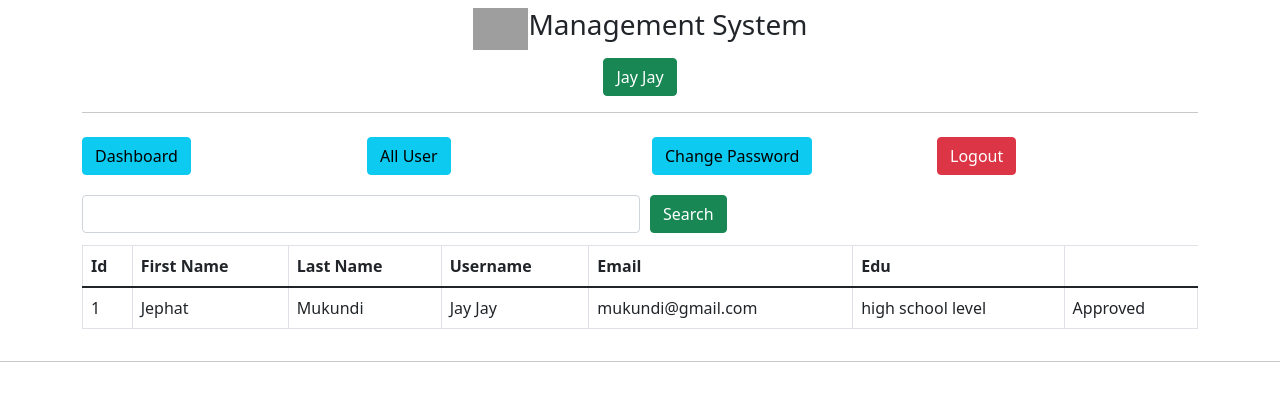
After one commit to MJephat/management, a Flask app: page /admin/get-all-user in a window 1280 px wide. The commit adds this page. Shown: the top 401 px of the page. Run offline with Flask 3, Linux system fonts and the light colour scheme; a user stored in the database is signed in; grey boxes are pictures that could not be loaded.

Commit message:
worked on admin login and logout

```diff
--- a/main.py
+++ b/main.py
@@ -25,20 +25,112 @@ class User(db.Model):
     status=db.Column(db.Integer, default=1, nullable=False)
 
     def __repr__(self):
-        return f'User("{self.fname}","{self.lname}","{self.email}","{self.username}","{self.edu}","{self.password})'
+        return f'User("{self.fname}","{self.lname}","{self.email}","{self.username}","{self.edu}","{self.password}")'
 
-#create table
-# db.create_all()
+#creating admin class
+class Admin(db.Model):
+    id = db.Column(db.Integer, primary_key=True)
+    username = db.Column(db.String(255), nullable=False)
+    password = db.Column(db.String(255), nullable=False)
+
+    def __repr__(self):
+        return f'Admin("{self.username}","{self.id}")'
+# insert admin once
+# admin=Admin(username='martin', password=bcrypt.generate_password_hash('martin123',10))
+# db.session.add(admin)
+# db.session.commit()
 
 # main index
 @app.route('/')
 def index():
-    return render_template('index.html', title='')
+    return render_template('index.html',title="")
 
-# admin login
-@app.route('/admin/')
+
+# admin loign
+@app.route('/admin/',methods=["POST","GET"])
 def adminIndex():
-    return render_template('admin/index.html', title='Admin Login')
+    # chect the request is post or not
+    if request.method == 'POST':
+        # get the value of field
+        username = request.form.get('username')
+        password = request.form.get('password')
+        # check the value is not empty
+        if username=="" and password=="":
+            flash('Please fill all the field','danger')
+            return redirect('/admin/')
+        else:
+            # login admin by username
+            admins=Admin().query.filter_by(username=username).first()
+            if admins and bcrypt.check_password_hash(admins.password,password):
+                session['admin_id']=admins.id
+                session['admin_name']=admins.username
+                flash('Login Successfully','success')
+                return redirect('/admin/dashboard')
+            else:
+                flash('Invalid Email and Password','danger')
+                return redirect('/admin/')
+    else:
+        return render_template('admin/index.html',title="Admin Login")
+
+# admin Dashboard
+@app.route('/admin/dashboard')
+def adminDashboard():
+    if not session.get('admin_id'):
+        return redirect('/admin/')
+    totalUser=User.query.count()
+    totalApprove=User.query.filter_by(status=1).count()
+    NotTotalApprove=User.query.filter_by(status=0).count()
+    return render_template('admin/dashboard.html',title="Admin Dashboard",totalUser=totalUser,totalApprove=totalApprove,NotTotalApprove=NotTotalApprove)
+
+# admin get all user
+@app.route('/admin/get-all-user', methods=["POST","GET"])
+def adminGetAllUser():
+    if not session.get('admin_id'):
+        return redirect('/admin/')
+    if request.method== "POST":
+        search=request.form.get('search')
+        users=User.query.filter(User.username.like('%'+search+'%')).all()
+        return render_template('admin/all-user.html',title='Approve User',users=users)
+    else:
+        users=User.query.all()
+        return render_template('admin/all-user.html',title='Approve User',users=users)
+
+@app.route('/admin/approve-user/<int:id>')
+def adminApprove(id):
+    if not session.get('admin_id'):
+        return redirect('/admin/')
+    User().query.filter_by(id=id).update(dict(status=1))
+    db.session.commit()
+    flash('Approve Successfully','success')
+    return redirect('/admin/get-all-user')
+
+# change admin password
+@app.route('/admin/change-admin-password',methods=["POST","GET"])
+def adminChangePassword():
+    admin=Admin.query.get(1)
+    if request.method == 'POST':
+        username=request.form.get('username')
+        password=request.form.get('password')
+        if username == "" or password=="":
+            flash('Please fill the field','danger')
+            return redirect('/admin/change-admin-password')
+        else:
+            Admin().query.filter_by(username=username).update(dict(password=bcrypt.generate_password_hash(password,10)))
+            db.session.commit()
+            flash('Admin Password update successfully','success')
+            return redirect('/admin/change-admin-password')
+    else:
+        return render_template('admin/admin-change-password.html',title='Admin Change Password',admin=admin)
+
+# admin logout
+@app.route('/admin/logout')
+def adminLogout():
+    if not session.get('admin_id'):
+        return redirect('/admin/')
+    if session.get('admin_id'):
+        session['admin_id']=None
+        session['admin_name']=None
+        return redirect('/')
 
 # ******************user area***********************
 @app.route('/user/',methods=["POST","GET"])
--- /dev/null
+++ b/templates/admin/all-user.html
@@ -0,0 +1,52 @@
+{% extends "admin/layout.html"%}
+
+{% block content %}
+<div class="container">
+    {% include 'admin/navbar.html' %}
+    <div class="my-2">
+        <form action="" method="POST" style="width:100%">
+            <div class="d-flex align-items-center">
+                <input type="text" name="search" id="search" class="form-control my-1 w-50">
+                <button type="submit" class="btn btn-success " style="margin-left:10px;">Search</button>
+            </div>
+        </form>
+    </div>
+    <div class="my-2">
+        <div class="table-responsive">
+            <table class="table table-bordered">
+                <thead>
+                    <tr>
+                        <th>Id</th>
+                        <th>First Name</th>
+                        <th>Last Name</th>
+                        <th>Username</th>
+                        <th>Email</th>
+                        <th>Edu</th>
+                    </tr>
+                </thead>
+                <tbody>
+                    {% for user in users %}
+                    <tr>
+                        <td>{{user.id}}</td>
+                        <td>{{user.fname}}</td>
+                        <td>{{user.lname}}</td>
+                        <td>{{user.username}}</td>
+                        <td>{{user.email}}</td>
+                        <td>{{user.edu}}</td>
+                        <td>
+                            {% if user.status == 1 %}
+                            Approved
+                            {% else %}
+                            <a href="/admin/approve-user/{{user.id}}">
+                                <button class="btn btn-warning">Approve</button>
+                            </a>
+                            {% endif %}
+                        </td>
+                    </tr>
+                    {% endfor %}
+                </tbody>
+            </table>
+        </div>
+    </div>
+</div>
+{% endblock content %}
--- a/templates/admin/layout.html
+++ b/templates/admin/layout.html
@@ -1,16 +1,37 @@
 <!DOCTYPE html>
 <html lang="en">
+
 <head>
     <meta charset="UTF-8">
+    <meta http-equiv="X-UA-Compatible" content="IE=edge">
     <meta name="viewport" content="width=device-width, initial-scale=1.0">
     {% if title %}
-    <title>{{title}} - management system </title>
+    <title>{{title}} - User Management System </title>
     {% else %}
-    <title> management system </title>
+    <title>User Management System </title>
     {% endif %}
-    <link rel="stylesheet" href="https://maxcdn.bootstrapcdn.com/bootstrap/3.4.1/css/bootstrap.min.css">
+
+    <link href="https://cdn.jsdelivr.net/npm/bootstrap@5.1.3/dist/css/bootstrap.min.css" rel="stylesheet">
 </head>
+
 <body>
-    {% block content %} {% endblock content %}
+    <div class="container my-2">
+        <div class="d-flex justify-content-center align-items-center">
+            <img style="width: 5%;"
+            src="https://cdn-icons-png.flaticon.com/128/7521/7521598.png" alt="">
+        <h3>
+            Management System
+        </h3>
+    </div>
+    <div class="my-2 text-center">
+        {% if session.admin_name %}
+        <button class="btn btn-success">{{session.admin_name}}</button>
+        {% endif %}
+    </div>
+    <hr>
+</div>
+{% block content %} {% endblock content %}
+    <hr>
+</div>
 </body>
 </html>
--- /dev/null
+++ b/templates/admin/navbar.html
@@ -0,0 +1,14 @@
+<div class="row d-flex justify-content-center">
+    <div class="col-xl-3 col-lg-3 col-md-3 my-2 col-sm-12">
+        <a href="/admin/dashboard" class="btn btn-info w-full">Dashboard</a>
+    </div>
+    <div class="col-xl-3 col-lg-3 col-md-3 my-2 col-sm-12">
+        <a href="/admin/get-all-user" class="btn btn-info w-full">All User</a>
+    </div>
+    <div class="col-xl-3 col-lg-3 col-md-3 my-2 col-sm-12">
+        <a href="/admin/change-admin-password" class="btn btn-info w-full">Change Password</a>
+    </div>
+    <div class="col-xl-3 col-lg-3 col-md-3 my-2 col-sm-12">
+        <a href="/admin/logout" class="btn btn-danger w-full">Logout</a>
+    </div>
+</div>
```
Also changed, not shown: templates/admin/admin-change-password.html (added, +40 -0 lines), templates/admin/dashboard.html (+28 -0 lines), templates/admin/index.html (+43 -4 lines), instance/ms.sqlite, 2 other files.
